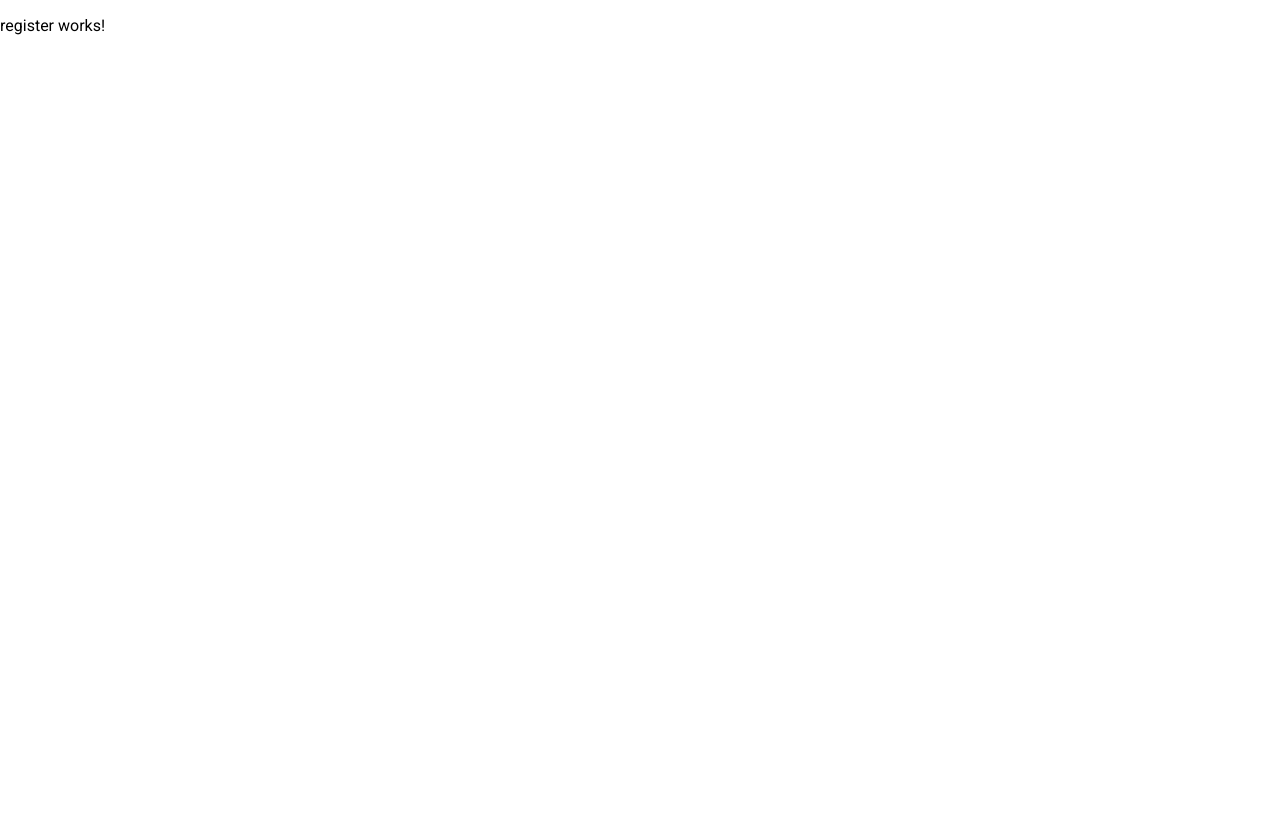
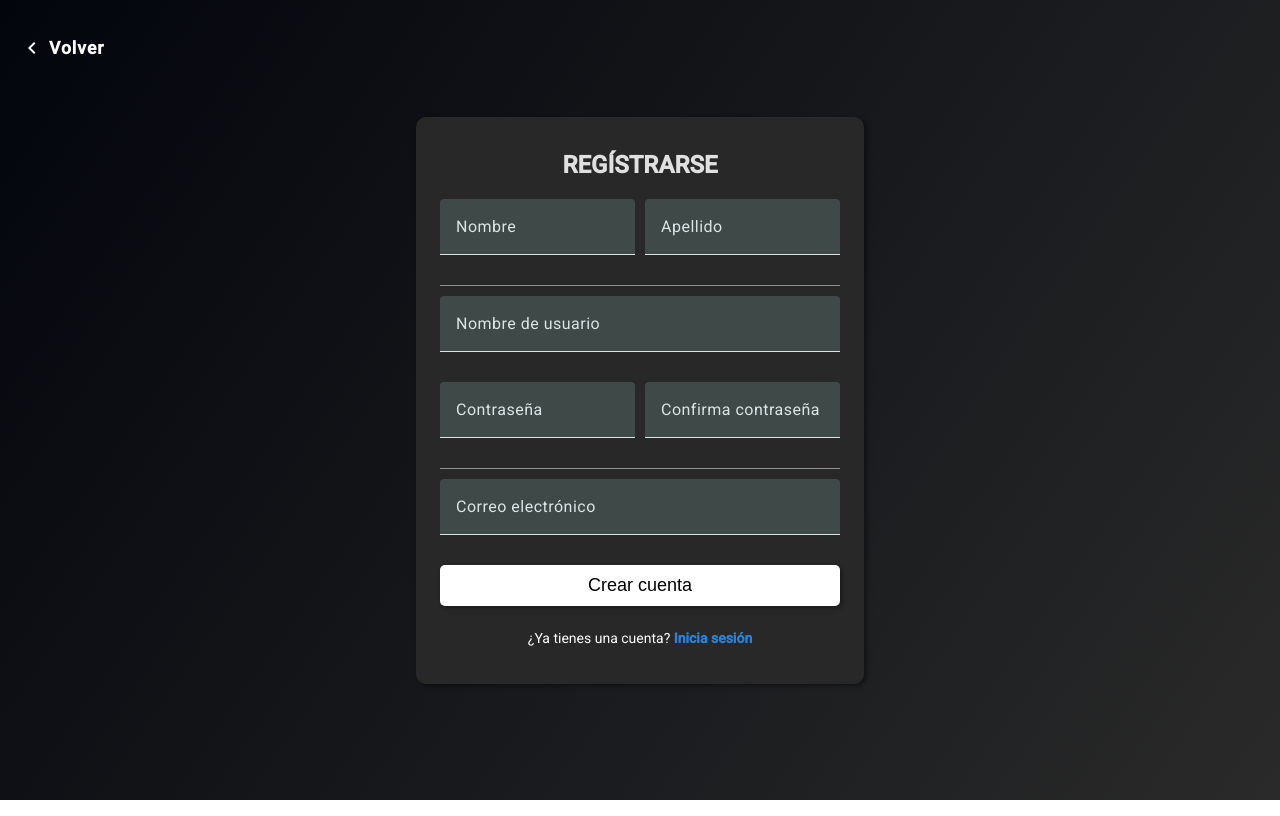
Before and after one commit to RanitaDev/Innovatube, an Angular app in the folder frontend/: page /register in a window 1280 px wide. Built offline with nearby package versions, Linux system fonts and the light colour scheme.

Commit message:
register design

```diff
--- a/frontend/src/app/pages/login/login.component.ts
+++ b/frontend/src/app/pages/login/login.component.ts
@@ -18,7 +18,8 @@ import { MatInputModule } from '@angular/material/input';
     MatIconModule,
     MatButtonModule,
     MatFormFieldModule,
-    MatInputModule],
+    MatInputModule
+  ],
   templateUrl: './login.component.html',
   styleUrl: './login.component.css'
 })
--- a/frontend/src/app/pages/register/register.component.css
+++ b/frontend/src/app/pages/register/register.component.css
@@ -0,0 +1,80 @@
+section {
+  display: flex;
+  flex-direction: column;
+  align-items: center;
+  justify-content: center;
+  height: 100vh;
+  overflow: hidden;
+  background: linear-gradient(125deg, #02050c, #2a2a2a);
+}
+
+.back {
+  color: #fff;
+  letter-spacing: 1px;
+  position: absolute;
+  top: 20px;
+  left: 20px;
+  font-size: 15px;
+  display: flex;
+  align-items: center;
+  gap: 5px;
+  cursor: pointer;
+}
+
+.form {
+  display: flex;
+  flex-direction: column;
+  width: 400px;
+  background: #282828;
+  box-shadow: 3px 2px 5px rgba(0, 0, 0, 0.4);
+  border-radius: 10px;
+  padding: 24px;
+  gap: 10px
+}
+
+.form h1 {
+  text-transform: uppercase;
+  color: rgb(224, 224, 224);
+  text-align: center;
+  height: fit-content;
+  margin: 0;
+  padding: 10px;
+}
+
+.doble {
+  display: flex;
+  gap: 10px;
+}
+
+
+.field {
+  padding: 0;
+  margin: 0;
+}
+
+.field input {
+  background: none;
+}
+
+button {
+  width: 100%;
+  padding: 10px;
+  border: none;
+  border-radius: 5px;
+  background: #fff;
+  font-size: large;
+  cursor: pointer;
+  box-shadow: 2px 2px 5px rgba(0, 0, 0, 0.4);
+}
+
+p {
+  color: #fff;
+  text-align: center;
+  font-size: 14px;
+}
+
+span {
+  cursor: pointer;
+  color: #2684dc;
+  font-weight: bold;
+}
--- a/frontend/src/app/pages/register/register.component.html
+++ b/frontend/src/app/pages/register/register.component.html
@@ -1 +1,79 @@
-<p>register works!</p>
+<section>
+  <div class="back" (click)="goToVideos()">
+    <mat-icon>keyboard_arrow_left</mat-icon>
+    <h3>Volver</h3>
+  </div>
+
+  <div class="form">
+    <h1>Regístrarse</h1>
+
+    <div class="doble">
+      <mat-form-field class="field">
+        <input
+        matInput
+        placeholder="Nombre"
+        [(ngModel)]="name"
+        required="true">
+      </mat-form-field>
+
+      <mat-form-field class="field">
+        <input
+          matInput
+          placeholder="Apellido"
+          [(ngModel)]="lastName"
+          required="true"
+          type="password">
+      </mat-form-field>
+    </div>
+
+    <mat-divider></mat-divider>
+
+    <mat-form-field class="field">
+      <input
+        matInput
+        placeholder="Nombre de usuario"
+        [(ngModel)]="user"
+        required="true"
+        type="email">
+    </mat-form-field>
+
+    <div class="doble">
+      <mat-form-field class="field">
+      <input
+      matInput
+      placeholder="Contraseña"
+      [(ngModel)]="pass"
+      required="true"
+      type="password">
+    </mat-form-field>
+
+    <mat-form-field class="field">
+    <input
+      matInput
+      placeholder="Confirma contraseña"
+      [(ngModel)]="checkPass"
+      required="true"
+      type="password">
+    </mat-form-field>
+    </div>
+
+    <mat-divider></mat-divider>
+
+    <mat-form-field class="field">
+    <input
+      matInput
+      placeholder="Correo electrónico"
+      [(ngModel)]="email"
+      required="true"
+      type="email">
+    </mat-form-field>
+
+    <button>
+      Crear cuenta
+    </button>
+
+    <p>¿Ya tienes una cuenta?  <span (click)="goToLogin()">Inicia sesión</span> </p>
+
+  </div>
+
+</section>
--- a/frontend/src/app/pages/register/register.component.ts
+++ b/frontend/src/app/pages/register/register.component.ts
@@ -1,11 +1,50 @@
+import { CommonModule } from '@angular/common';
 import { Component } from '@angular/core';
+import { FormsModule } from '@angular/forms';
+import { MatButtonModule } from '@angular/material/button';
+import { MatFormFieldModule } from '@angular/material/form-field';
+import { MatIconModule } from '@angular/material/icon';
+import { MatInputModule } from '@angular/material/input';
+import { MatToolbarModule } from '@angular/material/toolbar';
+import {MatDividerModule} from '@angular/material/divider';
+import { Router } from '@angular/router';
 
 @Component({
   selector: 'app-register',
-  imports: [],
+  standalone: true,
+  imports: [
+    CommonModule,
+    FormsModule,
+    MatToolbarModule,
+    MatIconModule,
+    MatButtonModule,
+    MatFormFieldModule,
+    MatInputModule,
+    MatDividerModule
+  ],
   templateUrl: './register.component.html',
   styleUrl: './register.component.css'
 })
 export class RegisterComponent {
 
+  name = '';
+  lastName = '';
+  email = '';
+  pass = '';
+  checkPass = '';
+  user = '';
+  errorMessage = '';
+
+  constructor(
+    private router: Router
+  ) { }
+
+  goToLogin() {
+    this.router.navigate(['/login']);
+  }
+
+  goToVideos() {
+    this.router.navigate(['/videos']);
+  }
+
 }
```
